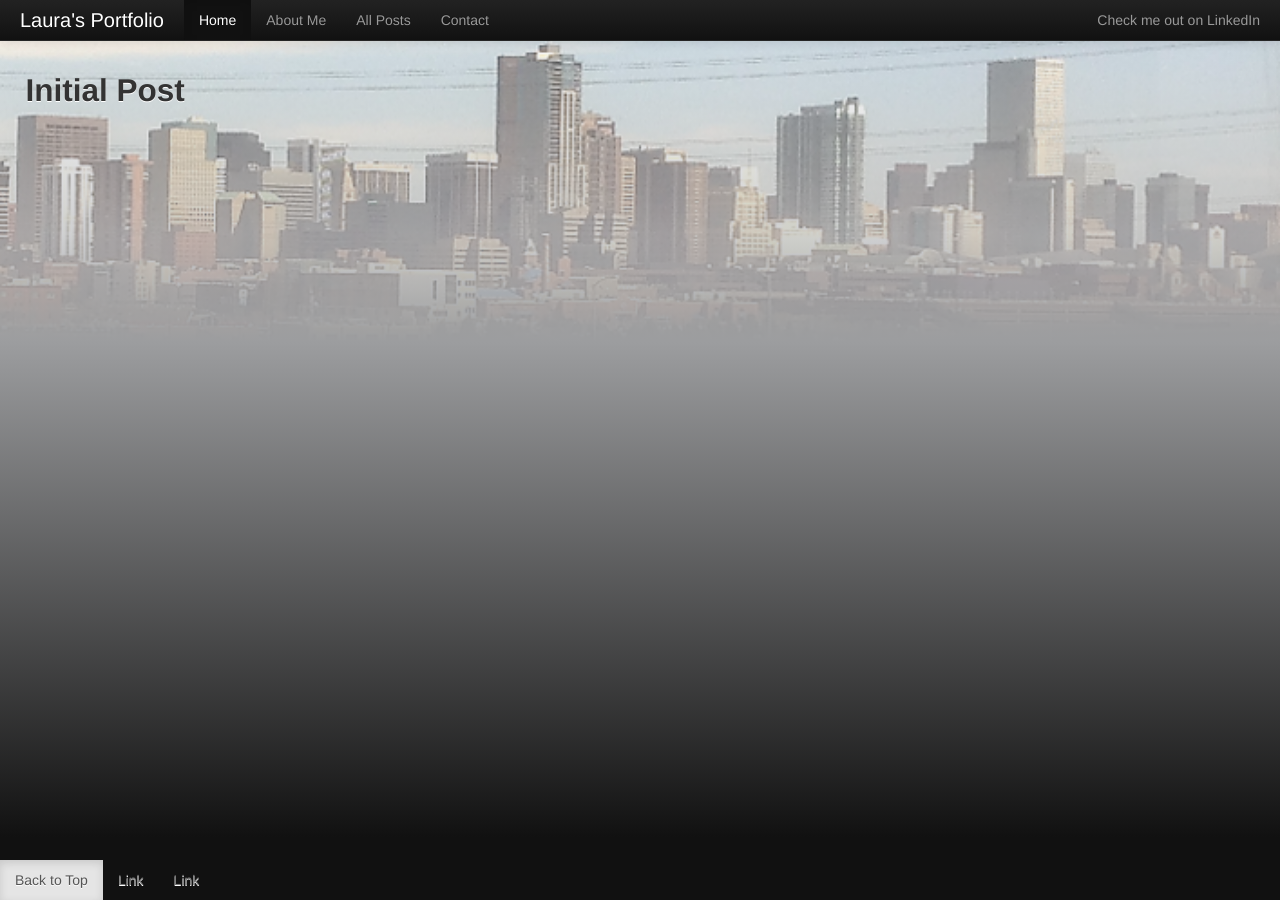
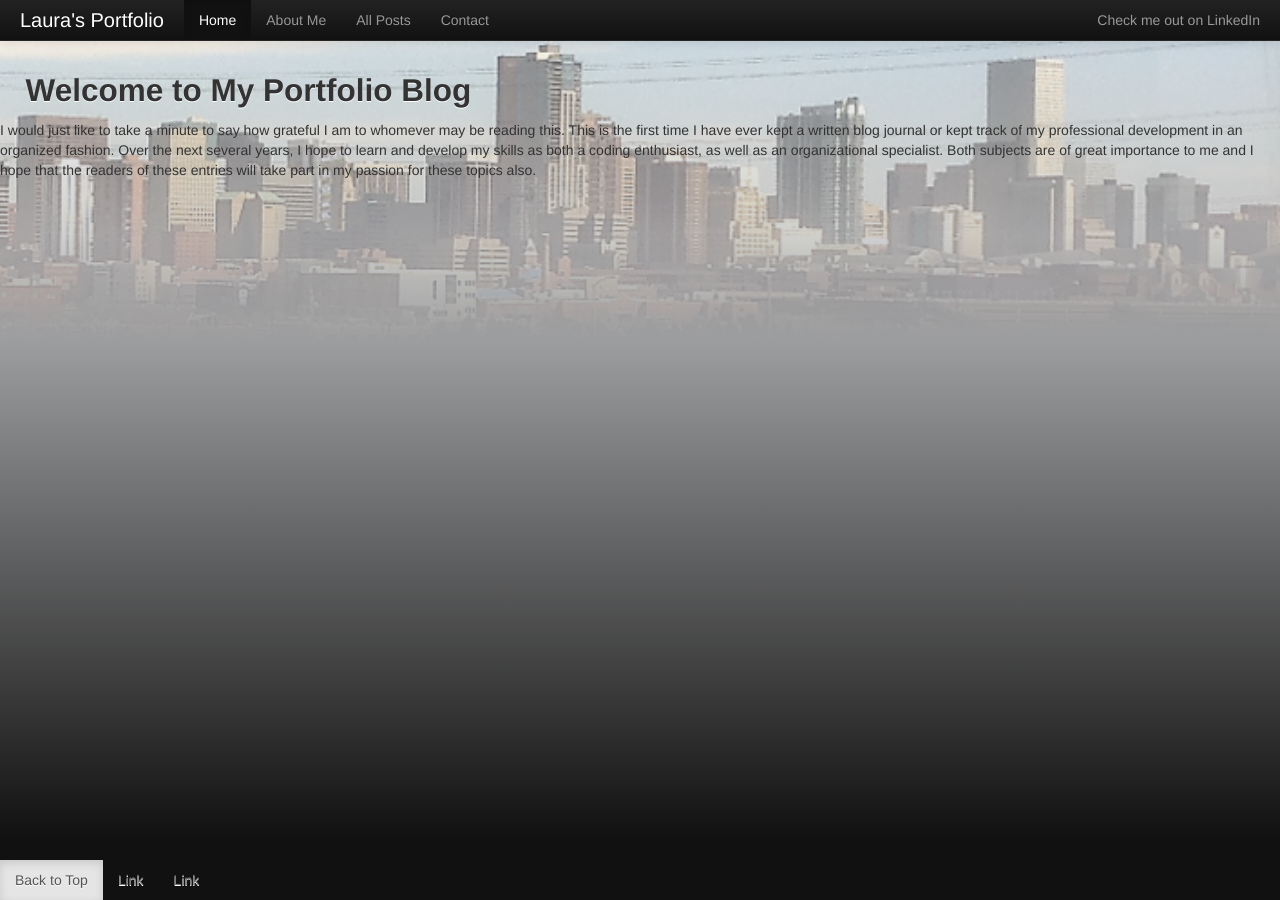
Before and after one commit to LauraR6561/Laurar6561.github.io, a Jekyll site: the page built from _posts/2014-05-21-InitialPost.html, in a window 1280 px wide. Built offline with Jekyll 4.4.1, drawn with Linux system fonts in a browser that asks for light colours; Markdown is read by kramdown in place of the engine named in the settings.

Commit message:
Blog entry one

```diff
--- a/_posts/2014-05-21-InitialPost.html
+++ b/_posts/2014-05-21-InitialPost.html
@@ -7,8 +7,9 @@ year: 2014
 month: 5
 day: 21
 published: true
-summary: introduction Blog Post
+summary: Introduction to My Blog
 description: Test
 ---
 
-<h2>Initial Post</h2>
+<h2>Welcome to My Portfolio Blog</h2>
+<p>I would just like to take a minute to say how grateful I am to whomever may be reading this. This is the first time I have ever kept a written blog journal or kept track of my professional development in an organized fashion. Over the next several years, I hope to learn and develop my skills as both a coding enthusiast, as well as an organizational specialist. Both subjects are of great importance to me and I hope that the readers of these entries will take part in my passion for these topics also. </p>
```
